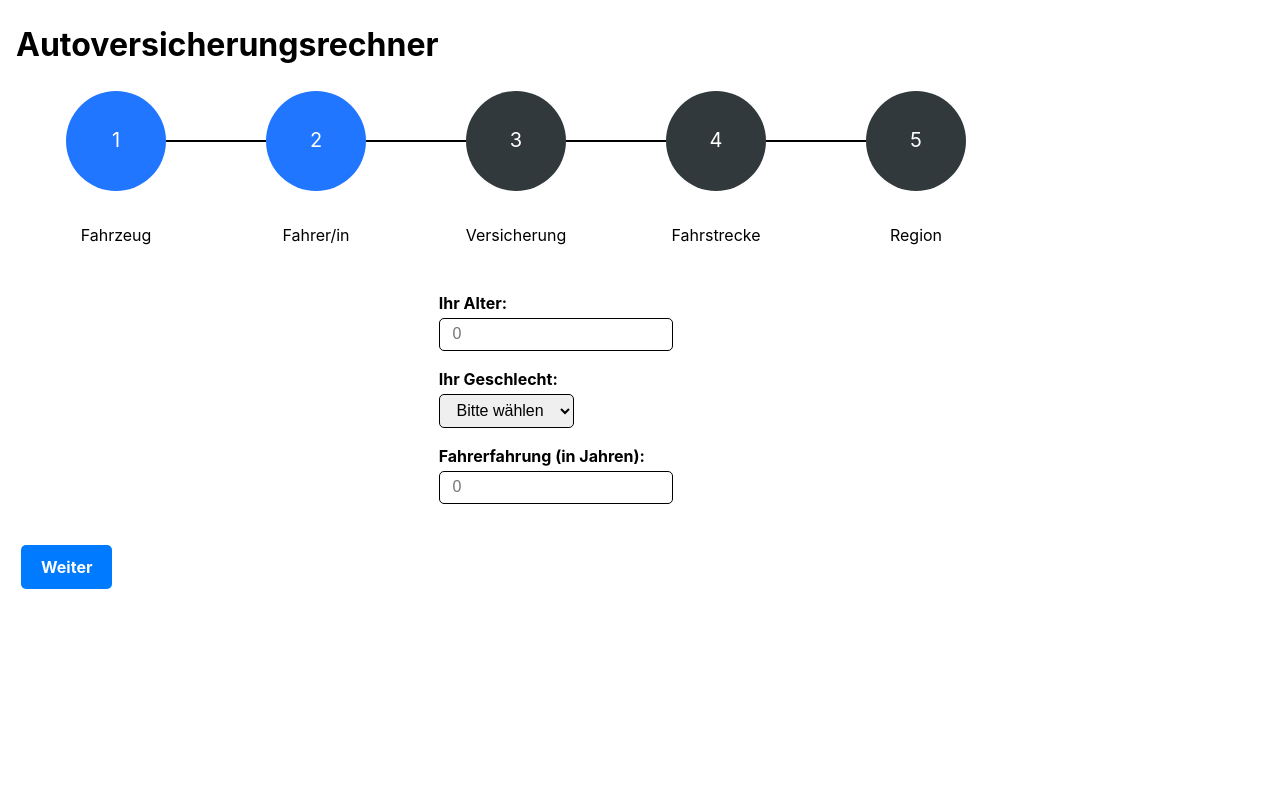
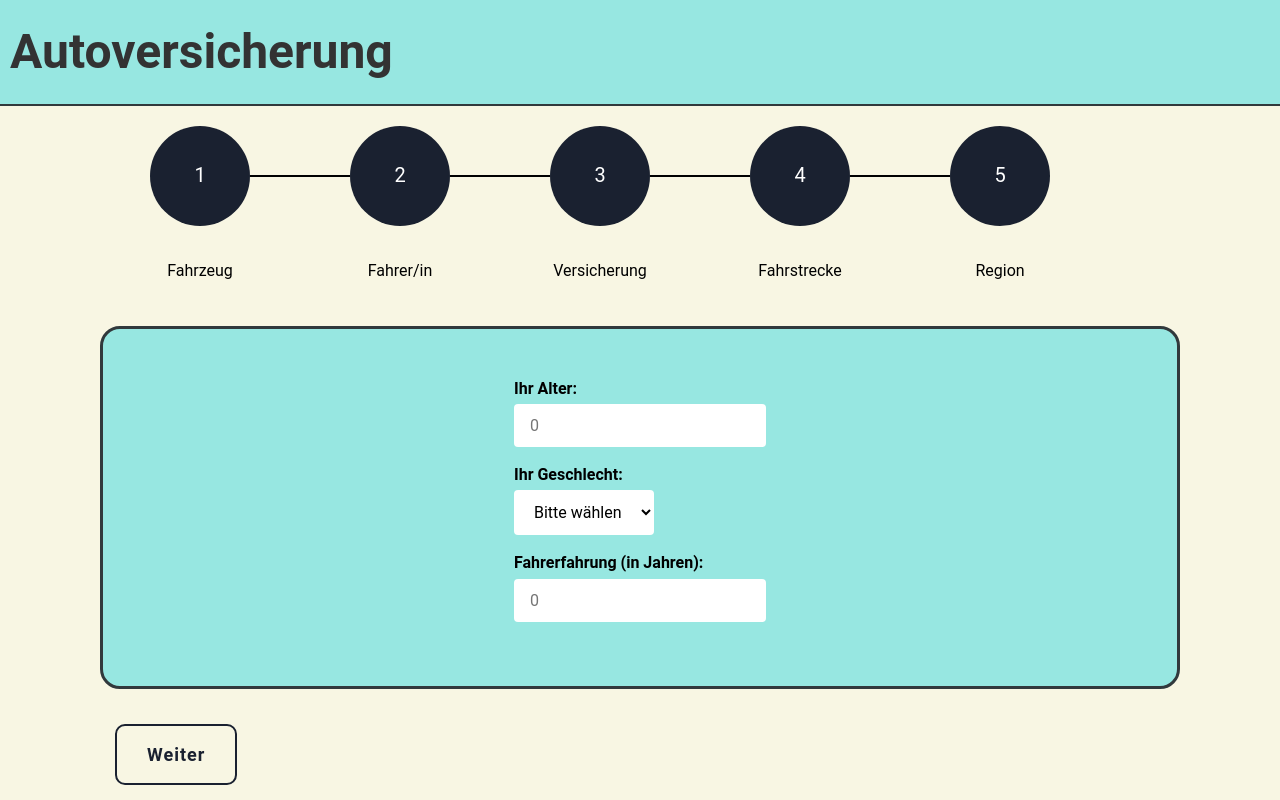
Before and after one commit to VincentStucki/autoversicherungsberechner, a React (Create React App) app: page /Fahrer in a window 1280 px wide. Built offline with nearby package versions, Linux system fonts and the light colour scheme.

Commit message:
Refactor

```diff
--- a/src/App.js
+++ b/src/App.js
@@ -7,12 +7,14 @@ import Fahrstrecke from './Fahrstrecke';
 import Region from './Region';
 import Start from './Start';
 import Ergebnis from './Ergebnis';
+import CircleNavigation from './CircleNavigation';
 import './mvp.css';
 
 function App() {
     const [isLinkVisible, setLinkVisible] = useState(true);
     const [currentPageIndex, setCurrentPageIndex] = useState(0);
     const [isButtonVisible, setButtonVisible] = useState(false);
+    const [isProgressBarVisible, setProgressBarVisible] = useState(false);
     const [formData, setFormData] = useState({
         fahrzeug: {},
         fahrer: {},
@@ -49,6 +51,7 @@ function App() {
         setCurrentPageIndex(0);
         setLinkVisible(true);
         setButtonVisible(false);
+        setProgressBarVisible(false);
         setFormData({
             fahrzeug: {},
             fahrer: {},
@@ -64,6 +67,7 @@ function App() {
             setLinkVisible(true);
             setButtonVisible(false);
             setCurrentPageIndex(0);
+            setProgressBarVisible(false);
         };
 
         window.addEventListener("beforeunload", handleUnload);
@@ -76,17 +80,18 @@ function App() {
 
         useEffect(() => {
             setButtonVisible(location.pathname !== '/Start' && location.pathname !== '/Ergebnis');
+            setProgressBarVisible(location.pathname !== '/Start' && location.pathname !== '/Ergebnis');
         }, [location.pathname]);
 
         return (
             <nav>
                 {isButtonVisible && currentPageIndex > 0 && (
-                    <Link to={pages[currentPageIndex - 1].path} className="button-link zurueck" onClick={handlePrevious}>
+                    <Link to={pages[currentPageIndex - 1].path} className="button-nav zurueck" onClick={handlePrevious}>
                         Zurück
                     </Link>
                 )}
                 {isButtonVisible && currentPageIndex < pages.length - 1 && (
-                    <Link to={pages[currentPageIndex + 1].path} className="button-link weiter" onClick={handleNext}>
+                    <Link to={pages[currentPageIndex + 1].path} className="button-nav weiter" onClick={handleNext}>
                         Weiter
                     </Link>
                 )}
@@ -103,25 +108,33 @@ function App() {
 
         return (
             isLinkVisible && (
-                <Link to={pages[1].path} className="button-link" onClick={() => {
+                <div className="home">
+                    <h1 className="homeText">Willkommen zum Autoversicherungsrechner</h1>
+                    <Link to={pages[1].path} className="button-link start" onClick={() => {
                         setLinkVisible(false);
                         setButtonVisible(true);
                         setCurrentPageIndex(1);
+                        setProgressBarVisible(true);
                     }}>
                         Start
                     </Link>
+                </div>
             )
         );
     }
 
     return (
         <div className="container">
-            <header>
-                <h1>Autoversicherungsrechner</h1>
-            </header>
+            <div className="header-container">
+                <h1 className="title">Autoversicherung</h1>
+            </div>
+
             <main>
                 <Router>
                         <StartLink />
+                        { isProgressBarVisible && (
+                            <CircleNavigation currentPageIndex={currentPageIndex}/>
+                        )}
                         <Routes>
                             <Route path="/" element={<Navigate to="/Start" />} />
                             {pages.map((page, index) => (
@@ -138,7 +151,9 @@ function App() {
                             ))}
                             <Route path="/Ergebnis" element={<Ergebnis formData={formData} onRestart={resetApp} />} />
                         </Routes>
+                    <div className="navigation">
                         <NavigationButtons />
+                    </div>
                 </Router>
             </main>
         </div>
--- /dev/null
+++ b/src/CircleNavigation.js
@@ -0,0 +1,33 @@
+import React from 'react';
+import Circle from './Circle';
+
+function CircleNavigation({ currentPageIndex }) {
+    const circleColors = ["#1A2130", "#1A2130", "#1A2130", "#1A2130", "#1A2130", "#1A2130"];
+    for (let i = 1; i <= currentPageIndex; i++) {
+        circleColors[i] = "#7AA2E3";
+    }
+
+    return (
+        <div className="circle-container">
+            <svg width="1600" height="200" className="circle-container">
+                <Circle cx={100} cy={50} radius={50} color={circleColors[1]} number={1} />
+                <line x1="150" y1="50" x2="250" y2="50" stroke="black" strokeWidth="2" className="line" />
+                <Circle cx={300} cy={50} radius={50} color={circleColors[2]} number={2} />
+                <line x1="350" y1="50" x2="450" y2="50" stroke="black" strokeWidth="2" className="line" />
+                <Circle cx={500} cy={50} radius={50} color={circleColors[3]} number={3} />
+                <line x1="550" y1="50" x2="650" y2="50" stroke="black" strokeWidth="2" className="line" />
+                <Circle cx={700} cy={50} radius={50} color={circleColors[4]} number={4} />
+                <line x1="750" y1="50" x2="850" y2="50" stroke="black" strokeWidth="2" className="line" />
+                <Circle cx={900} cy={50} radius={50} color={circleColors[5]} number={5} />
+
+                <text x={100} y={150} textAnchor="middle" fill="black">Fahrzeug</text>
+                <text x={300} y={150} textAnchor="middle" fill="black">Fahrer/in</text>
+                <text x={500} y={150} textAnchor="middle" fill="black">Versicherung</text>
+                <text x={700} y={150} textAnchor="middle" fill="black">Fahrstrecke</text>
+                <text x={900} y={150} textAnchor="middle" fill="black">Region</text>
+            </svg>
+        </div>
+    );
+}
+
+export default CircleNavigation;
--- a/src/Ergebnis.js
+++ b/src/Ergebnis.js
@@ -108,10 +108,10 @@ function Ergebnis({ formData, onRestart }) {
                     <p>Streckenlänge: {streckenLaenge} km</p>
                     <h3>Region</h3>
                     <p>Wohnort: {regionWohnort === "stadt" ? "Städtisches Gebiet" : "Ländliches Gebiet"}</p>
-                    <button className="button-link pdf" onClick={generatePDF}>Download PDF</button>
+                    <button className="button pdf" onClick={generatePDF}>Download PDF</button>
                 </div>
             </div>
-            <button className="button-link" onClick={() => navigate('/Region')}>Zurück</button>
+            <button className="button-nav" onClick={() => navigate('/Region')}>Zurück</button>
             <button className="done button-link" onClick={() => { onRestart(); navigate('/'); }}>Neu Start</button>
         </div>
     );
--- a/src/Fahrer.js
+++ b/src/Fahrer.js
@@ -10,7 +10,7 @@ function Fahrer({ data, onDataChange }) {
 
     return (
         <div>
-            <div className="circle-container">
+            {/*  <div className="circle-container">
                 <svg width="1600" height="200" className="circle-container">
                     <Circle cx={100} cy={50} radius={50} color="#2176FF" number={1} />
                     <line x1="150" y1="50" x2="250" y2="50" stroke="black" strokeWidth="2" className="line" />
@@ -28,22 +28,22 @@ function Fahrer({ data, onDataChange }) {
                     <text x={700} y={150} textAnchor="middle" fill="black">Fahrstrecke</text>
                     <text x={900} y={150} textAnchor="middle" fill="black">Region</text>
                 </svg>
-            </div>
-            <div className="content">
+            </div> */}
+            <div className="home content">
                 <form>
                     <label htmlFor="alter">Ihr Alter:</label>
-                    <input type="number" id="alter" name="alter" placeholder="0" step="1" min="18" required
+                    <input className="input" type="number" id="alter" name="alter" placeholder="0" step="1" min="18" required
                            onChange={handleChange}
                            value={data.alter || ''}
                     />
                     <label htmlFor="Geschlecht">Ihr Geschlecht: </label>
-                    <select id="geschlecht" name="geschlecht" value={data.geschlecht || ''} onChange={handleChange}>
+                    <select className="input" id="geschlecht" name="geschlecht" value={data.geschlecht || ''} onChange={handleChange}>
                         <option value="" disabled>Bitte wählen</option>
                         <option value="maennlich">Männlich</option>
                         <option value="weiblich">Weiblich</option>
                     </select>
                     <label htmlFor="fahrerfahrung">Fahrerfahrung (in Jahren):</label>
-                    <input type="number" id="fahrerfahrung" name="fahrerfahrung" placeholder="0" step="1" required
+                    <input className="input" type="number" id="fahrerfahrung" name="fahrerfahrung" placeholder="0" step="1" required
                            onChange={handleChange}
                            value={data.fahrerfahrung || ''}
                     />
--- a/src/Fahrstrecke.js
+++ b/src/Fahrstrecke.js
@@ -11,7 +11,7 @@ function Fahrstrecke({ data, onDataChange }) {
 
     return (
         <div>
-            <div className="circle-container">
+            {/*}  <div className="circle-container">
                 <svg width="1600" height="200" className="circle-container">
                     <Circle cx={100} cy={50} radius={50} color="#2176FF" number={1} />
                     <line x1="150" y1="50" x2="250" y2="50" stroke="black" strokeWidth="2" className="line" />
@@ -29,11 +29,11 @@ function Fahrstrecke({ data, onDataChange }) {
                     <text x={700} y={150} textAnchor="middle" fill="black">Fahrstrecke</text>
                     <text x={900} y={150} textAnchor="middle" fill="black">Region</text>
                 </svg>
-            </div>
-            <div className="content">
+            </div> */}
+            <div className="home content">
                 <form>
                     <label htmlFor="fahrstrecke">Fahrstrecke pro Jahr (in km):</label>
-                    <input type="number" id="fahrstrecke" name="fahrstrecke" placeholder="0"  required
+                    <input className="input" type="number" id="fahrstrecke" name="fahrstrecke" placeholder="0"  required
                            onChange={handleChange}
                            value={data.fahrstrecke || ''}
                     />
--- a/src/Fahrzeug.js
+++ b/src/Fahrzeug.js
@@ -12,7 +12,7 @@ function Fahrzeug({ data, onDataChange }) {
 
     return (
         <div>
-            <div className="circle-container">
+            {/*  <div className="circle-container">
                 <svg width="1600" height="200" className="circle-container">
                     <Circle cx={100} cy={50} radius={50} color="#2176FF" number={1} />
                     <line x1="150" y1="50" x2="250" y2="50" stroke="black" strokeWidth="2" className="line" />
@@ -30,13 +30,13 @@ function Fahrzeug({ data, onDataChange }) {
                     <text x={700} y={150} textAnchor="middle" fill="black">Fahrstrecke</text>
                     <text x={900} y={150} textAnchor="middle" fill="black">Region</text>
                 </svg>
-            </div>
-            <div className="content">
+            </div>  */}
+            <div className="home content">
                 <form>
                     <label>
-                        Wert des Fahrzeuges:
-                        <input type="number" name="wert" id="wert" value={data.wert || ''} onChange={handleChange} placeholder="0.00" step="0.01" min="0" required />
-                    </label>
+                        Wert des Fahrzeuges: </label>
+                        <input className="input" type="number" name="wert" id="wert" value={data.wert || ''} onChange={handleChange} placeholder="0.00" step="0.01" min="0" required />
+
                 </form>
             </div>
 
--- a/src/Region.js
+++ b/src/Region.js
@@ -17,7 +17,7 @@ function Region({ data, onDataChange }) {
 
     return (
         <div>
-            <div className="circle-container">
+            {/*   <div className="circle-container">
                 <svg width="1600" height="200" className="circle-container">
                     <Circle cx={100} cy={50} radius={50} color="#2176FF" number={1} />
                     <line x1="150" y1="50" x2="250" y2="50" stroke="black" strokeWidth="2" className="line" />
@@ -35,11 +35,11 @@ function Region({ data, onDataChange }) {
                     <text x={700} y={150} textAnchor="middle" fill="black">Fahrstrecke</text>
                     <text x={900} y={150} textAnchor="middle" fill="black">Region</text>
                 </svg>
-            </div>
-            <div className="content">
+            </div> */}
+            <div className="home content">
                 <form>
                     <label htmlFor="wohnort">Wohnort (Region)</label>
-                    <select id="wohnort" name="wohnort" value={data.wohnort || ''} onChange={handleChange}>
+                    <select className="input" id="wohnort" name="wohnort" value={data.wohnort || ''} onChange={handleChange}>
                         <option value="" disabled>Bitte Wählen</option>
                         <option value="stadt">städtisches Gebiet</option>
                         <option value="land">ländliches Gebiet</option>
--- a/src/Versicherung.js
+++ b/src/Versicherung.js
@@ -11,7 +11,7 @@ function Versicherung({ data, onDataChange }) {
 
     return (
         <div>
-            <div className="circle-container">
+            {/*   <div className="circle-container">
                 <svg width="1600" height="200" className="circle-container">
                     <Circle cx={100} cy={50} radius={50} color="#2176FF" number={1} />
                     <line x1="150" y1="50" x2="250" y2="50" stroke="black" strokeWidth="2" className="line" />
@@ -29,11 +29,11 @@ function Versicherung({ data, onDataChange }) {
                     <text x={700} y={150} textAnchor="middle" fill="black">Fahrstrecke</text>
                     <text x={900} y={150} textAnchor="middle" fill="black">Region</text>
                 </svg>
-            </div>
-            <div className="content">
+            </div> */}
+            <div className="home content">
                 <form>
                     <label>Art der Deckung: </label>
-                    <select id="versicherung" name="versicherung" value={data.versicherung || ''} onChange={handleChange}>
+                    <select className="input" id="versicherung" name="versicherung" value={data.versicherung || ''} onChange={handleChange}>
                         <option value="" disabled>Bitte wählen</option>
                         <option value="haftpflichtversicherung">Haftpflichtversicherung</option>
                         <option value="teilkaskoversicherung">Teilkaskoversicherung</option>
--- a/src/mvp.css
+++ b/src/mvp.css
@@ -59,9 +59,9 @@ article aside {
 }
 
 body {
-    background: var(--color-bg);
+    background: #F8F6E3;
     color: var(--color-text);
-    font-family: var(--font-family);
+    font-family: "Roboto", sans-serif;
     line-height: var(--line-height);
     margin: 0;
     overflow-x: hidden;
@@ -390,6 +390,7 @@ textarea {
     display: block;
     font-size: inherit;
     max-width: var(--width-card-wide);
+
 }
 
 input[type="checkbox"],
@@ -531,31 +532,62 @@ blockquote footer {
 }
 
 .container {
-    display: block;
+    display: flex;
+    justify-content: center;  /* Center horizontally */
+    align-items: center;  /* Center vertically */
+    flex-direction: column;  /* Stack items vertically */
+}
+
+h1 {
+    text-align: left;
+    padding-left: 10px;
+}
+
+.title {
+    font-family: 'Roboto', sans-serif;
+    font-size: 3rem;
+    font-weight: bold;
+    color: #333;
+    margin: 0 auto;
+    width: 100%;
+    display: inline-block;
 
 }
 
-h1{
-    text-align: left;
-}
-.button-link {
-    display: inline-block;
-    padding: 10px 20px;
-    margin: 5px;
-    font-size: 16px;
-    color: white;
-    background-color: #007bff;
-    border: none;
-    border-radius: 5px;
+.header-container {
+    background-color: #97E7E1;
+    border-bottom: 2px solid #31393C;
+    padding: 1rem;
     text-align: center;
-    text-decoration: none;
+    margin: 0;
+    margin-bottom: 20px;
+    width: 100%;
 }
 
-.button-link:hover {
-    background-color: #0056b3;
+.button-nav {
+    position: relative;
+    display: inline-block;
+    margin: 15px;
+    padding: 15px 30px;
+    text-align: center;
+    font-size: 18px;
+    letter-spacing: 1px;
+    text-decoration: none;
+    color: #1A2130;
+    background: transparent;
+    cursor: pointer;
+    transition: ease-out 0.1s;
+    border: 2px solid #1A2130;
+    border-radius: 10px;
+    box-shadow: inset 0 0 0 0 #1A2130;
 }
 
-.pdf{
+.button-nav:hover {
+    background-color: #1A2130;
+    color: white;
+}
+
+.pdf {
     border: solid #000000 2px;
     background: linear-gradient(to bottom right, #0056b3, #B0E0E6);
     border: 0;
@@ -563,7 +595,7 @@ h1{
     color: #FFFFFF;
     cursor: pointer;
     display: inline-block;
-    font-family: -apple-system,system-ui,"Segoe UI",Roboto,Helvetica,Arial,sans-serif;
+    font-family: -apple-system, system-ui, "Segoe UI", Roboto, Helvetica, Arial, sans-serif;
     font-size: 16px;
     font-weight: 500;
     line-height: 2.5;
@@ -586,88 +618,153 @@ h1{
     box-shadow: 0 0 .25rem rgba(0, 0, 0, 0.5), -.125rem -.125rem 1rem rgba(0, 86, 179, 0.5), .125rem .125rem 1rem rgb(176, 224, 230, 0.5);
 }
 
+.button-link {
+    position: relative;
+    display: inline-block;
+    margin: 15px;
+    padding: 15px 30px;
+    text-align: center;
+    font-size: 18px;
+    letter-spacing: 1px;
+    text-decoration: none;
+    color: #1A2130;
+    background: transparent;
+    cursor: pointer;
+    transition: ease-out 0.5s;
+    border: 2px solid #1A2130;
+    border-radius: 10px;
+    box-shadow: inset 0 0 0 0 #1A2130;
+}
+
+.button-link:hover {
+    color: white;
+    box-shadow: inset 0 -100px 0 0 #1A2130;
+}
+
+.button-link:active {
+    transform: scale(0.9);
+}
+
+.start {
+    padding: 2rem 7rem;
+}
+
 nav {
     display: flex;
     justify-content: space-between;
     margin-top: 20px;
 }
 
-
 .circle-container {
     display: flex;
     padding: 0px;
     margin: 0px;
 }
-svg{
+
+svg {
     padding-bottom: 200px;
 }
 
-line{
+line {
     color: blue;
 }
+
 .content {
     display: flex;
     align-items: center;
     justify-content: center;
+}
 
-
-}
-.done{
+.done {
     float: right;
 }
 
-.box{
+.box {
     display: flex;
-    gap: 10rem; /* Space between columns */
+    gap: 10rem;
     padding: 20px;
 }
-.spalte{
+
+.spalte {
     flex: 1;
-
-
 }
 
-.summary{
+.summary {
     border: 1px solid #000;
     border-radius: 30px;
     display: inline-block;
-    padding: 20px;
+    padding: 20px 5rem;
     line-height: 0.5;
     padding-right: 0px;
-    background-color: #b5e6eb;
+    background-color: #97E7E1;
 }
 
-.summary p{
+.summary p {
     font-size: 0.8rem;
 }
 
-.summary h3{
+.summary h3 {
     font-size: 1rem;
 }
 
-.summary h2{
+.summary h2 {
     font-size: 1.2rem;
 }
 
-.ergebnis{
-    padding: 20px;
-    border: 1px solid #000;
+.ergebnis {
+    padding: 20px 5rem;
+    border: 1px solid #31393C;
     border-radius: 30px;
     line-height: 0.1;
-    background-color: #b5e6eb;
+    background-color: #97E7E1;
 }
 
-.ergebnis p{
+.ergebnis p {
     font-size: 2rem;
     text-align: center;
     font-weight: bold;
 }
 
 @media (max-width: 600px) {
-    .circle-container{
+    .circle-container {
         display: none;
     }
-    .summary{
+
+    .summary {
         display: none;
     }
 }
+
+.home {
+    display: flex;
+    flex-direction: column;
+    align-items: center;
+    justify-content: center;
+    padding: 3rem 2rem;
+    border: 3px solid #31393C;
+    border-radius: 20px;
+    background-color: #97E7E1;
+}
+
+.homeText {
+    padding-bottom: 3rem;
+    font-weight: bold;
+    text-align: center;
+}
+
+.input {
+    font-size: 16px;
+    font-size: max(16px, 1em);
+    font-family: inherit;
+    padding: 0.75em 1em;
+    background-color: #fff;
+    border: none;
+    border-radius: 4px;
+    transition: 180ms box-shadow ease-in-out;
+}
+
+.input:focus {
+    border-color: hsl(245, 100%, 42%);
+    box-shadow: 0 0 0 3px hsla(245, 100%, calc(42% + 40%), 0.8);
+    outline: 3px solid transparent;
+}
```
Lines whose indentation alone changed are shown as unchanged.
